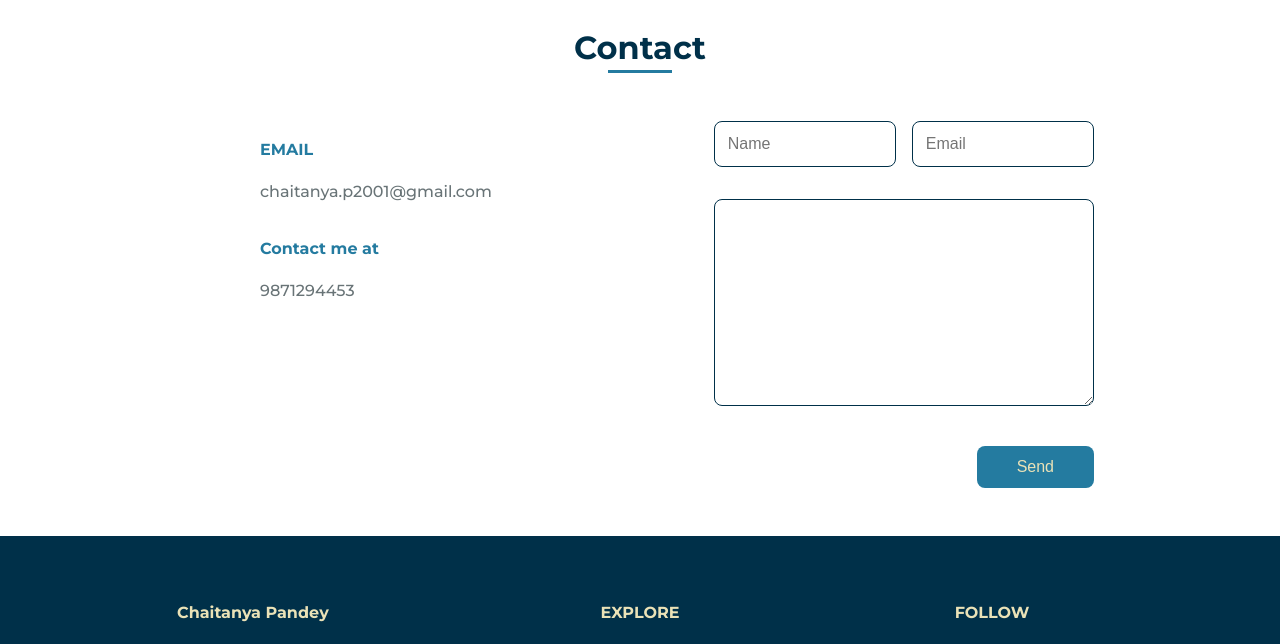
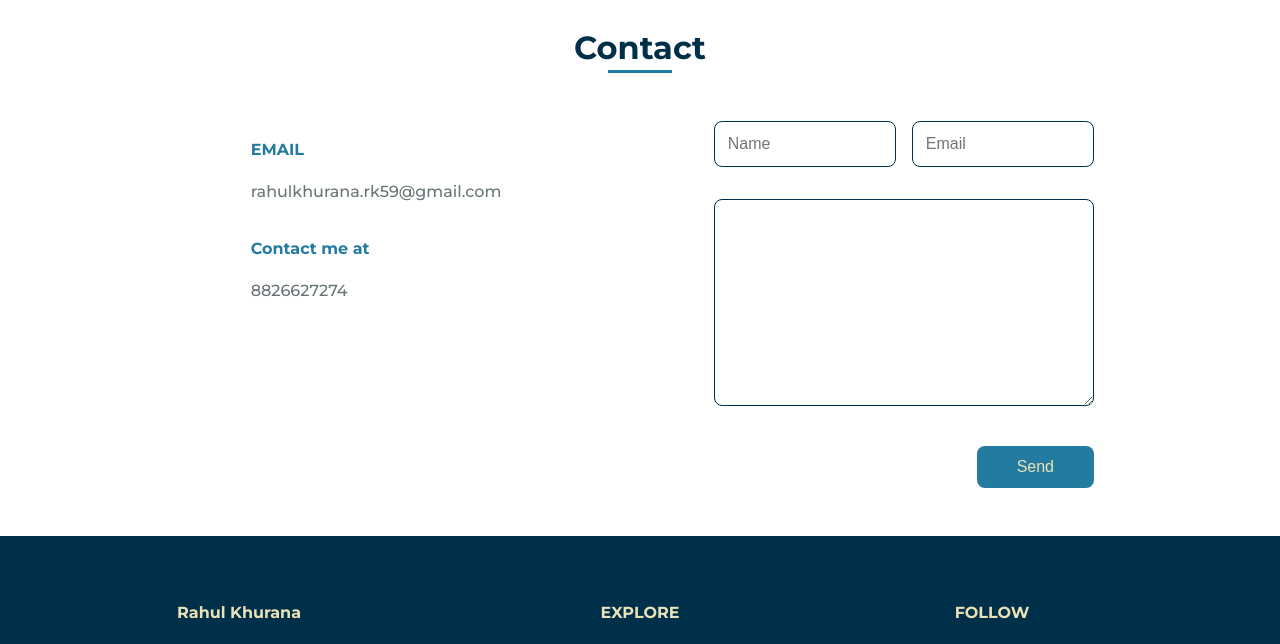
Before and after one commit to RahulKhurana-16/Portfolio-template, a plain HTML site: page index.html in a window 1280 px wide. Shown: the part 3085-3729 px from the top of the page. Drawn offline with nearby package versions, Linux system fonts and the light colour scheme; files whose address does not match are found by name.

Commit message:
Update index.html

```diff
--- a/index.html
+++ b/index.html
@@ -299,10 +299,10 @@
                 <div class="contact__container bd-grid">
                     <div class="contact__info">
                         <h3 class="contact__subtitle">EMAIL</h3>
-                        <span class="contact__text">chaitanya.p2001@gmail.com</span>
+                        <span class="contact__text">rahulkhurana.rk59@gmail.com</span>
 
                         <h3 class="contact__subtitle">Contact me at</h3>
-                        <span class="contact__text">9871294453</span>
+                        <span class="contact__text">8826627274</span>
 
 
                     </div>
@@ -325,7 +325,7 @@
         <footer class="footer section">
             <div class="footer__container bd-grid">
                 <div class="footer__data">
-                    <h2 class="footer__title">Chaitanya Pandey</h2>
+                    <h2 class="footer__title">Rahul Khurana</h2>
                     <p class="footer__text">This is my personal website</p>
                 </div>
 
```
